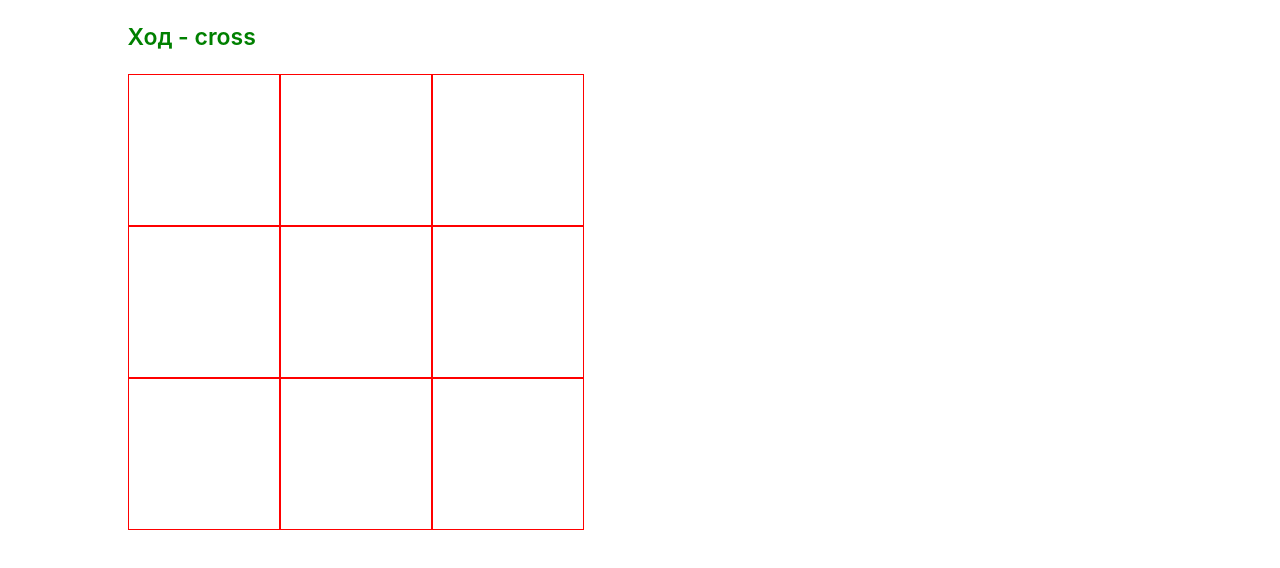
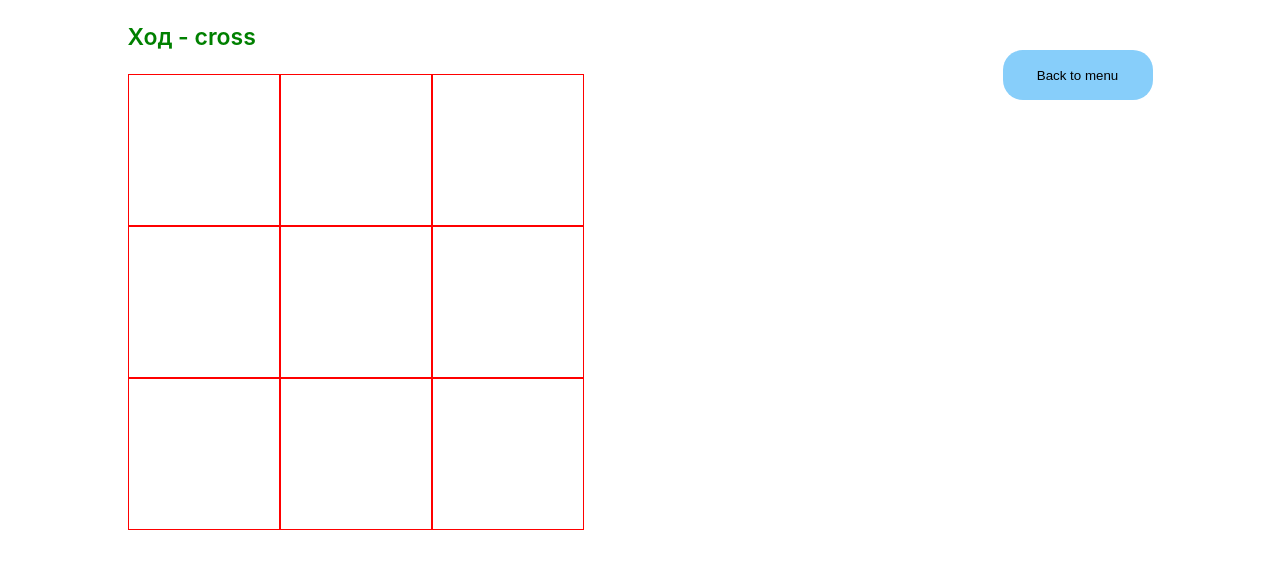
Before and after one commit to DeNX17/-tic-tac-toe, a React app: page / in a window 1280 px wide. Both pictures are taken after a click on the button "Start". Built offline with nearby package versions, Linux system fonts and the light colour scheme.

Commit message:
Create menu component

```diff
--- a/src/components/app/app.js
+++ b/src/components/app/app.js
@@ -6,6 +6,7 @@ import {createFields, chooseGamemode, itemSelectionComp} from '../../store/actio
 import Fields from '../fields/fields.js';
 import GameOver from '../game-over/';
 import ChooseGamemode from '../choose-gamemode/';
+import Menu from '../menu/menu.js';
 
 class App extends React.Component {
 
@@ -27,6 +28,7 @@ class App extends React.Component {
     return (
       <div className="container">
         <p className={turnClassName}>Ход - {this.props.turn}</p>
+        <div className="menu"><Menu chooseGamemode={this.props.chooseGamemode} /></div>
         <Fields fields={this.props.fields} testStatus={this.props.testStatus}/>
       </div>
     )
--- /dev/null
+++ b/src/components/menu/menu.js
@@ -0,0 +1,9 @@
+import React from 'react';
+
+const menu = ({chooseGamemode}) => {
+	return (
+		<button onClick={() => chooseGamemode(undefined)}>Back to menu</button>
+	);
+}
+
+export default menu;
--- a/src/index.css
+++ b/src/index.css
@@ -93,3 +93,13 @@ code {
   color: grey;
   font-weight: 600;
 }
+
+p {
+  display: inline-block;
+}
+
+.menu {
+  display: inline-block;
+  float: right;
+  margin-bottom: 15px;
+}
--- a/src/store/reducers/index.js
+++ b/src/store/reducers/index.js
@@ -101,6 +101,7 @@ const reducer = (state = initialState, action) => {
 		case 'CHOOSE_GAMEMODE':
 			return {
 				...state,
+				turn: "cross",
 				gameMod: action.payload
 			}
 
```
